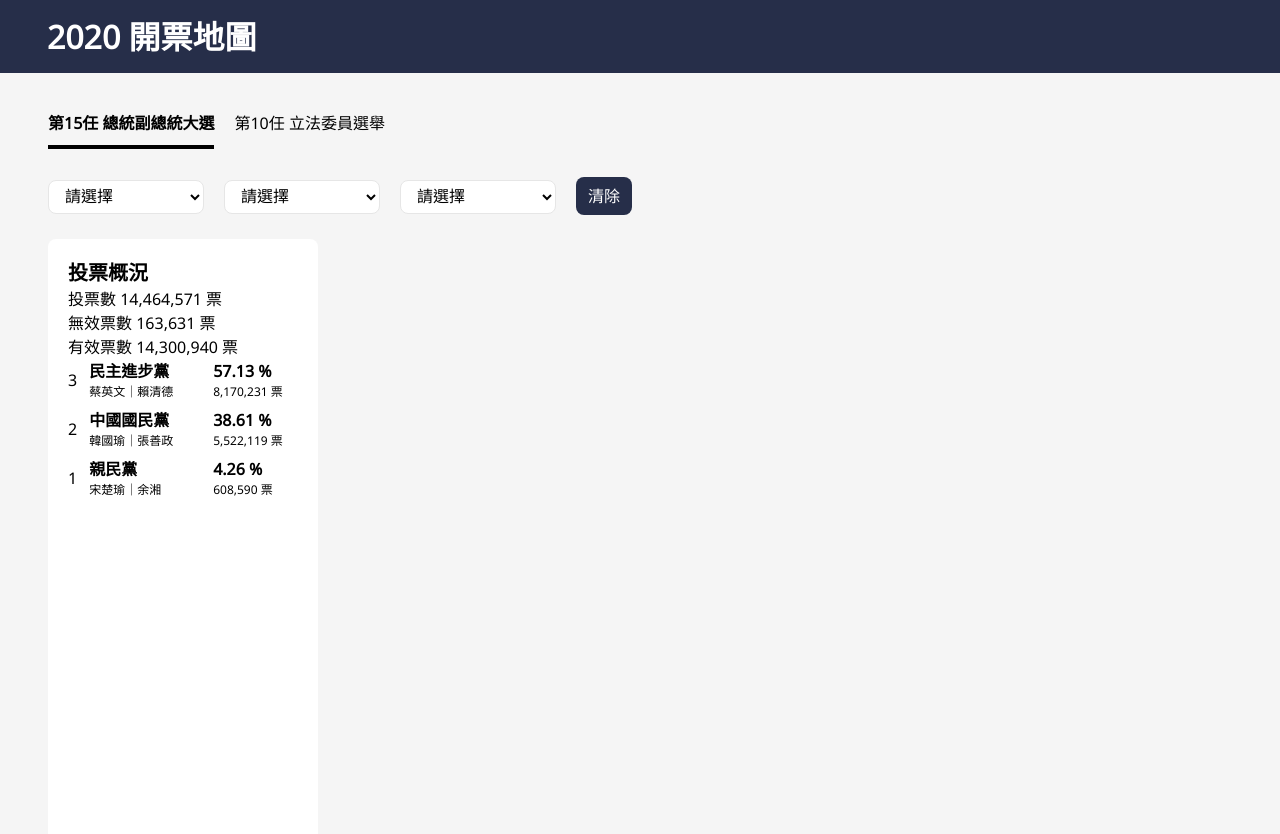
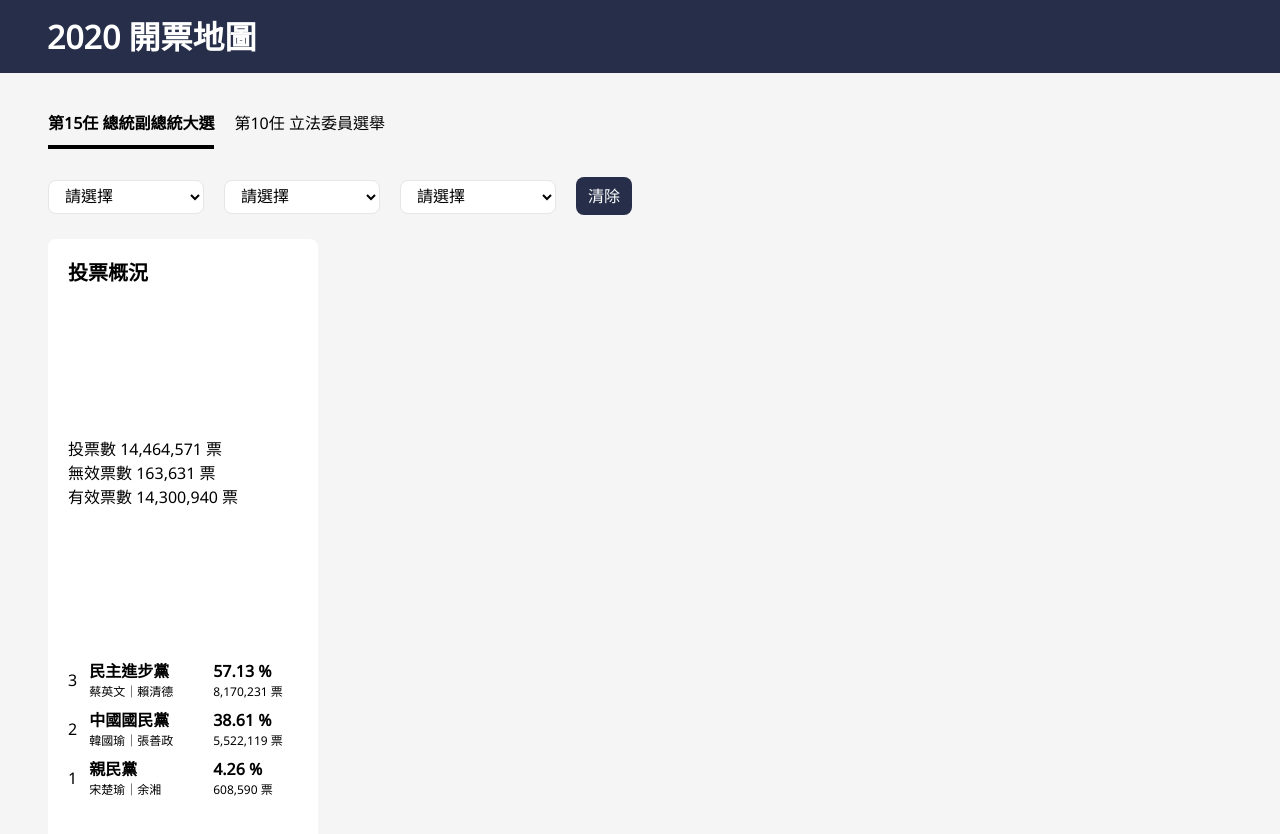
Before and after one commit to hangineer/2023-f2e-02, a Vue app: page / in a window 1280 px wide. Shown: the top 834 px of the page. Built offline with nearby package versions, Linux system fonts and the light colour scheme; what tw-elements would draw is missing.

Commit message:
fix: try to fix  deploy error

```diff
--- a/src/components/vote/VoteInfoChart.vue
+++ b/src/components/vote/VoteInfoChart.vue
@@ -1,6 +1,6 @@
 <template>
   <div>
-    <!-- <canvas id="vote-chart"></canvas> -->
+    <canvas id="vote-chart"></canvas>
     <p class="">投票數
       <span class="">14,464,571 票</span>
     </p>
--- a/src/components/vote/VotePartyChart.vue
+++ b/src/components/vote/VotePartyChart.vue
@@ -1,5 +1,5 @@
 <template>
-  <!-- <canvas id="party-chart"></canvas> -->
+  <canvas id="party-chart"></canvas>
   <div class="flex items-center mb-2">
     <p class="mr-3">3</p>
     <div class="mr-5 w-[104px]">
```
Also changed, not shown: src/main.js (+5 -5 lines).
